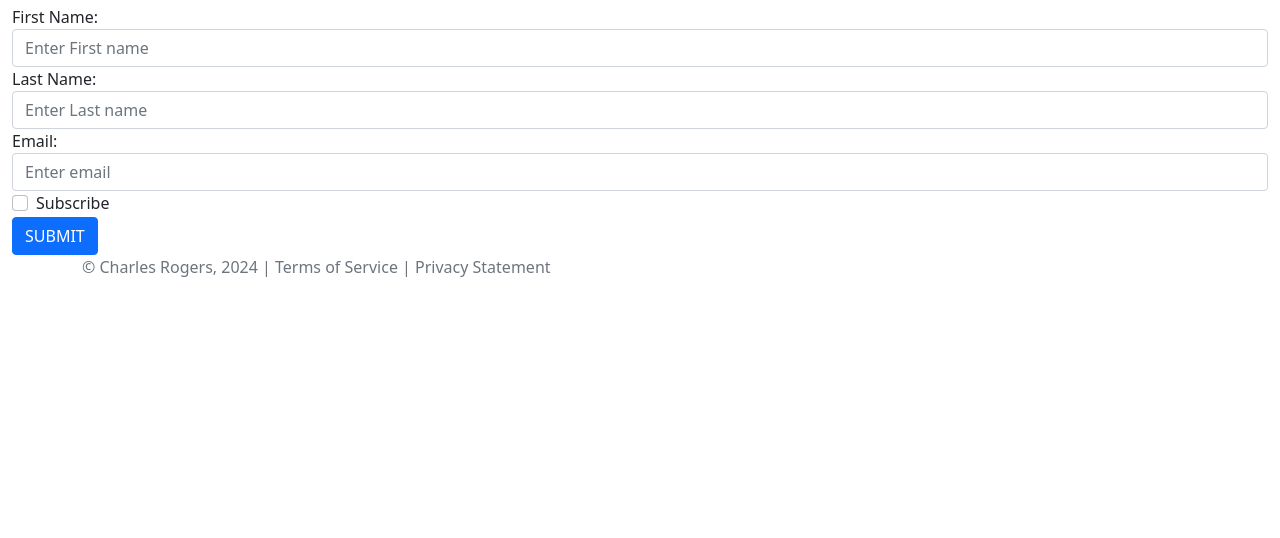
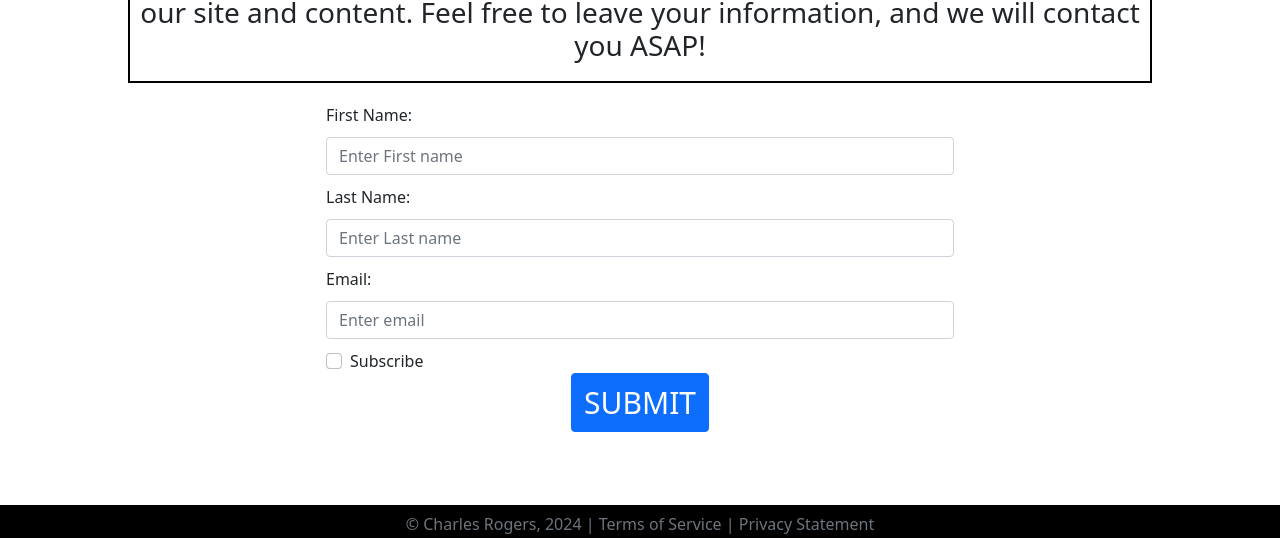
Before and after one commit to crogers78/Final-Project, a website: page 1contact.html in a window 1280 px wide. Shown: the part 262-800 px from the top of the page. Drawn offline with nearby package versions, Linux system fonts and the light colour scheme; the site is published under a folder, as on GitHub Pages, so addresses that start at the root find nothing.

Commit message:
Update 1contact.html

```diff
--- a/1contact.html
+++ b/1contact.html
@@ -8,7 +8,7 @@
           rel="stylesheet"
           integrity="sha384-EVSTQN3/azprG1Anm3QDgpJLIm9Nao0Yz1ztcQTwFspd3yD65VohhpuuCOmLASjC"
           crossorigin="anonymous">
-    <link href="/css/main.css" rel="stylesheet">
+    <link href="css/main.css" rel="stylesheet">
 
 </head>
 <body>
```
